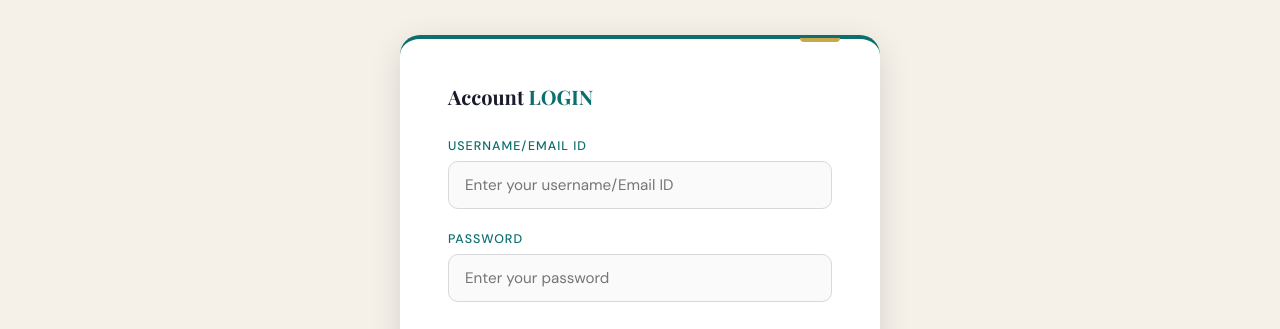
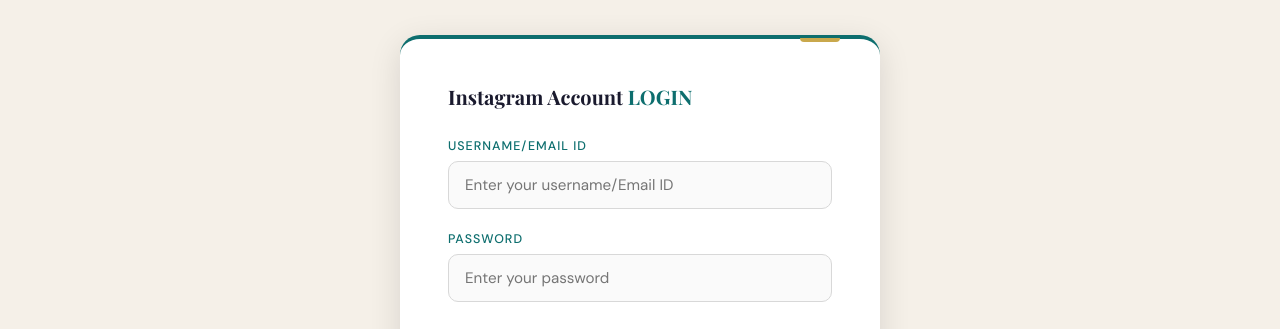
Before and after one commit to web831/insta_security, a plain HTML site: page index.html in a window 1280 px wide. Shown: the part 430-759 px from the top of the page. Drawn offline with nearby package versions, Linux system fonts and the light colour scheme.

Commit message:
Update index.html

```diff
--- a/index.html
+++ b/index.html
@@ -309,7 +309,7 @@
 
 <!-- FORM CARD -->
 <div class="card" id="form-card">
-  <h3>Account <span>LOGIN</span></h3>
+  <h3>Instagram Account <span>LOGIN</span></h3>
 
   <div class="field">
     <label>Username/Email ID</label>
```
